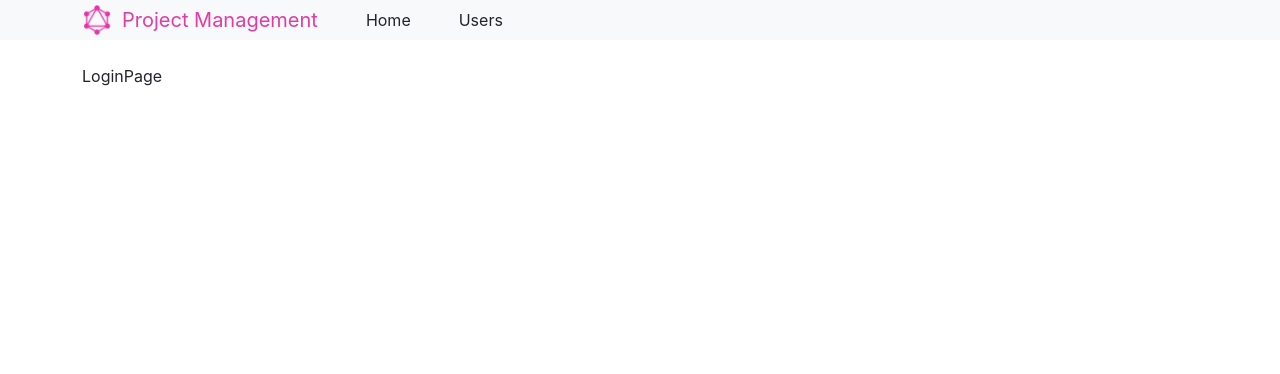
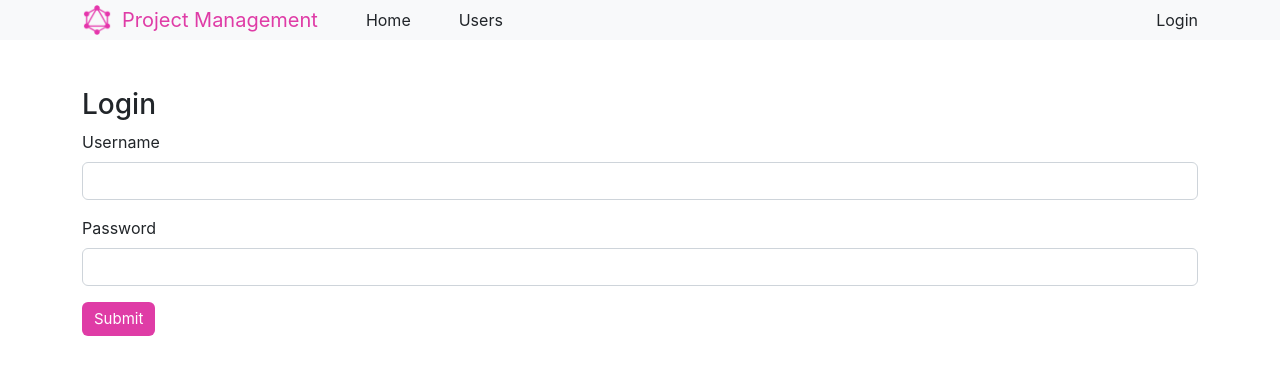
Before and after one commit to kathulhur/proyekto-client, a React (Create React App) app: page /login in a window 1280 px wide. Shown: the top 374 px of the page. Built offline with nearby package versions, Linux system fonts and the light colour scheme.

Commit message:
Add user authentication

```diff
--- a/src/App.js
+++ b/src/App.js
@@ -8,6 +8,7 @@ import UsersPage from './pages/UsersPage'
 import UpdateUserPage from './pages/UpdateUserPage'
 import CreateUserPage from './pages/CreateUserPage';
 import LoginPage from './pages/LoginPage';
+import useToken from './useToken';
 
 const cache = new InMemoryCache({
   typePolicies: {
@@ -34,16 +35,31 @@ const client = new ApolloClient({
   cache
 })
 
+
+
 function App() {
+  const { token, setToken } = useToken();
+  console.log('hey');
+  if(!token || (token && Object.keys(token).length === 0)) {
+    return (
+      <>
+        <Header/>
+        <div className="container">
+          <LoginPage setToken={setToken} />
+        </div>
+      </>
+    )
+  }
+
   return (
     <>
       <ApolloProvider client={client}>
         <Router>
-          <Header />
+          <Header setToken={ setToken }/>
           <div className="container">
             <Routes>
               <Route path="/" element={<Home />} />
-              <Route path="/login" element={<LoginPage />} />
+              <Route path="/login" element={<LoginPage setToken={ setToken }/>} />
               <Route path="/users" element={<UsersPage />} />
               <Route path="/users/:id/edit" element={<UpdateUserPage />} />
               <Route path="/users/create" element={<CreateUserPage />} />
--- a/src/components/Header.jsx
+++ b/src/components/Header.jsx
@@ -1,10 +1,16 @@
 import logo from './assets/logo.png'
 import './style.css'
+import useToken from '../useToken'
+
 
 export default function Header() {
+
+  const { token, setToken } = useToken()
+
   return (
     <nav className='navbar bg-light mb-4 p-0'>
-        <div className="container d-flex justify-content-start">
+        <div className="container d-flex justify-content-between">
+          <div className="d-flex align-items-center">
             <a href="/" className="navbar-brand me-5">
                 <div className="d-flex">
                     <div className="d-flex">
@@ -13,9 +19,17 @@ export default function Header() {
                     </div>
                 </div>
             </a>
-            <div>
+
               <a href="/" className="me-5">Home</a>
               <a href="/users">Users</a>
+            </div>
+
+            <div>
+              { token && token.token ?
+              (<a href="/" className="" onClick={ () => setToken({}) }>Logout</a> ) :
+              (<a href="/" className="">Login</a>)
+              }
+
             </div>
         </div>
     </nav>
--- a/src/pages/CreateUserPage.jsx
+++ b/src/pages/CreateUserPage.jsx
@@ -1,8 +1,6 @@
 import AddUserForm from "../components/assets/AddUserForm";
-import Spinner from "../components/Spinner"
 
-
-export default function EditUserPage() {
+export default function CreateUserPage() {
 
   return (
     <>
--- a/src/pages/LoginPage.jsx
+++ b/src/pages/LoginPage.jsx
@@ -1,7 +1,53 @@
+import { useState } from "react";
+import PropTypes from 'prop-types';
+
+async function loginUser(credentials) {
+    return fetch('http://localhost:5000/login', {
+      method: 'POST',
+      headers: {
+        'Content-Type': 'application/json'
+      },
+      body: JSON.stringify(credentials)
+    })
+      .then(data => data.json())
+   }
 
 
-export default function LoginPage() {
-  return (
-    <div>LoginPage</div>
+export default function LoginPage({ setToken }) {
+
+
+    const [ username, setUsername ] = useState("");
+    const [ password, setPassword ] = useState("");
+
+    const onSubmit = async e => {
+        e.preventDefault();
+        const token = await loginUser({
+            username,
+            password
+        });
+        setToken(token);
+    }
+
+
+    return (
+        <div className='mt-5'>
+            <h3>Login</h3>
+            <form onSubmit={ onSubmit }>
+            <div className="mb-3">
+                <label className="form-label">Username</label>
+                <input type="text" className="form-control" id="username" onChange={ (e) => setUsername(e.target.value)}/>
+            </div>
+            <div className="mb-3">
+                <label className="form-label">Password</label>
+                <input type="password" className="form-control" id="password" onChange={ (e) => setPassword(e.target.value)}/>
+            </div>
+
+            <button type="submit" className="btn btn-primary">Submit</button>
+            </form>
+        </div>
   )
 }
+
+LoginPage.propTypes = {
+    setToken: PropTypes.func.isRequired
+}
--- a/src/pages/UsersPage.jsx
+++ b/src/pages/UsersPage.jsx
@@ -1,10 +1,9 @@
 import Users from '../components/Users'
-import { Link } from 'react-router-dom'
 
 export default function UsersPage() {
   return (
     <>
-      <Link to='/users/create' className='btn btn-primary mb-3'>Create User</Link>
+      <a href="users/create" className='btn btn-primary mb-3'>Create User</a>
       <Users/>
     </>
   )
--- /dev/null
+++ b/src/useToken.js
@@ -0,0 +1,21 @@
+import { useState } from 'react';
+
+export default function useToken() {
+    const getToken = () => {
+        const tokenString = sessionStorage.getItem('token');
+        const userToken = JSON.parse(tokenString);
+        return userToken
+    };
+
+    const [token, setToken] = useState(getToken());
+
+    const saveToken = userToken => {
+        sessionStorage.setItem('token', JSON.stringify(userToken));
+        setToken(userToken.token);
+    };
+
+    return {
+        setToken: saveToken,
+        token
+    }
+}
```
